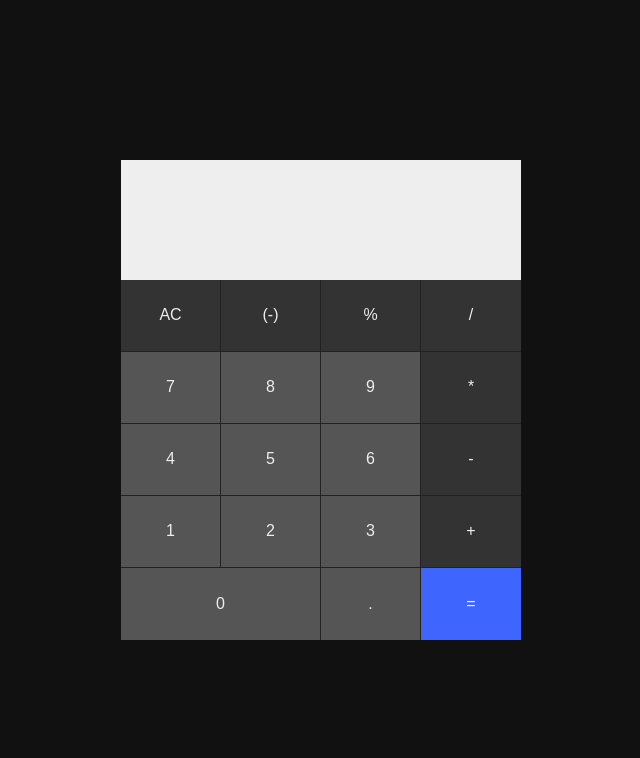
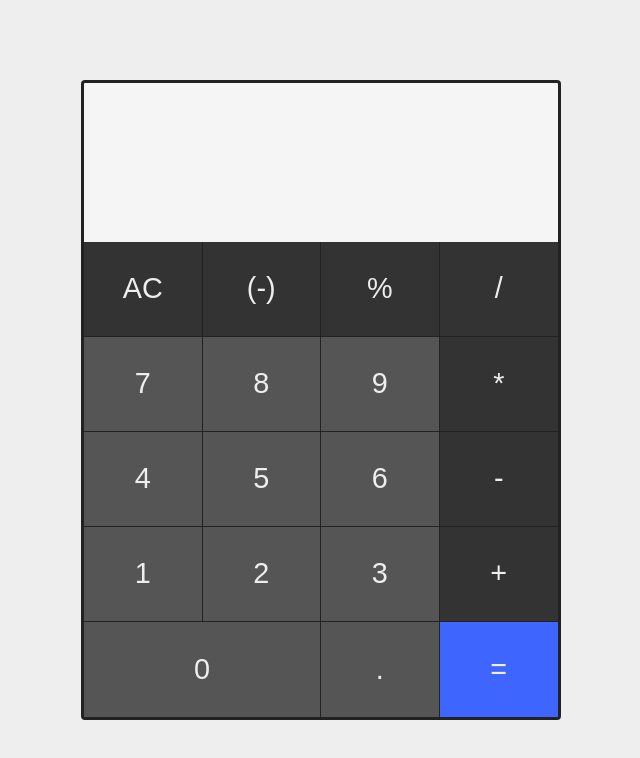
Before and after one commit to ryanjmack/calculator, a website: page src/index.html in a window 1280 px wide. Shown: the whole page, without its empty margins (319-959 px from the left). Drawn offline with nearby package versions, Linux system fonts and the light colour scheme; files that its build step writes are made by us from their sources.

Commit message:
Make minor color, size and font-size adjustments

```diff
--- a/src/stylesheets/sass/_layout.scss
+++ b/src/stylesheets/sass/_layout.scss
@@ -5,7 +5,7 @@ and height etc.
 
 body {
   align-items: center;
-  background-color: #111;
+  background-color: #eee; //linear-gradient(45deg, rgba(139, 62, 154, .2), rgba(62, 254, 216, .1));
   display: flex;
   font-size: 1rem;
   height: 100%;
@@ -14,14 +14,21 @@ body {
 }
 
 main {
-  background-color: $button-text;
+  background-color: #f5f5f5;
   color: $button-text;
   display: flex;
   flex-direction: column;
+  font-size: 1rem;
   height: 100%;
-  max-height: 30em;
-  max-width: 100%;
-  width: 25em;
+  width: 100%;
+
+  @media (min-width: 510px) {
+    border: 3px solid $border;
+    border-radius: 4px;
+    max-height: 40em;
+    max-width: 100%;
+    width: 30em;
+  }
 }
 
 .input-field {
@@ -32,6 +39,7 @@ main {
   border-bottom: 1px solid $border;
   display: flex;
   flex: 1 1 15%;
+  font-size: 1.8em;
   margin: 0;
   width: 100%;
 
```
